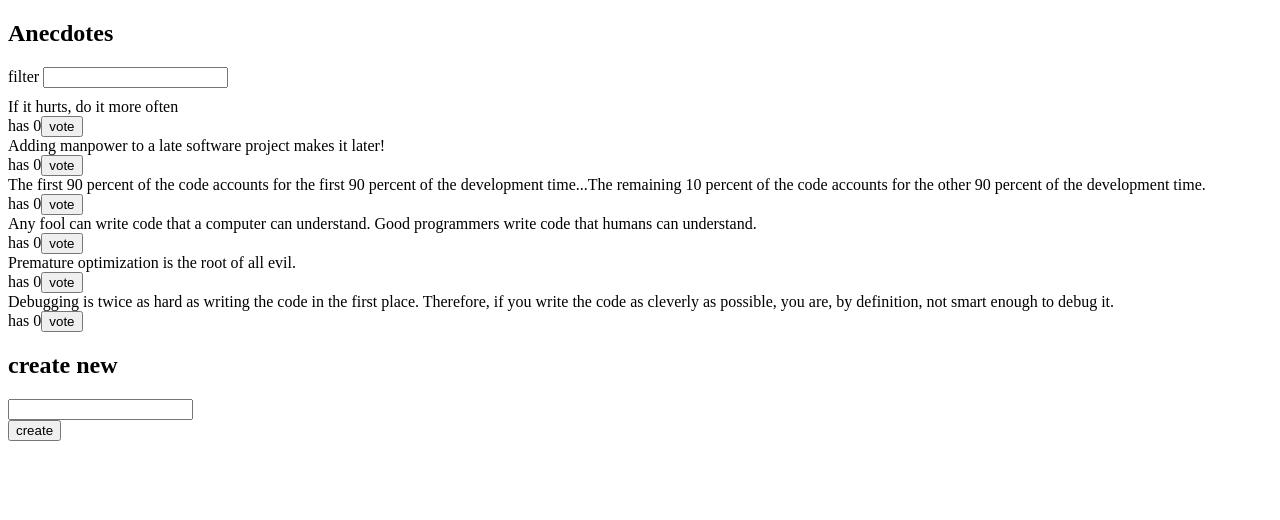
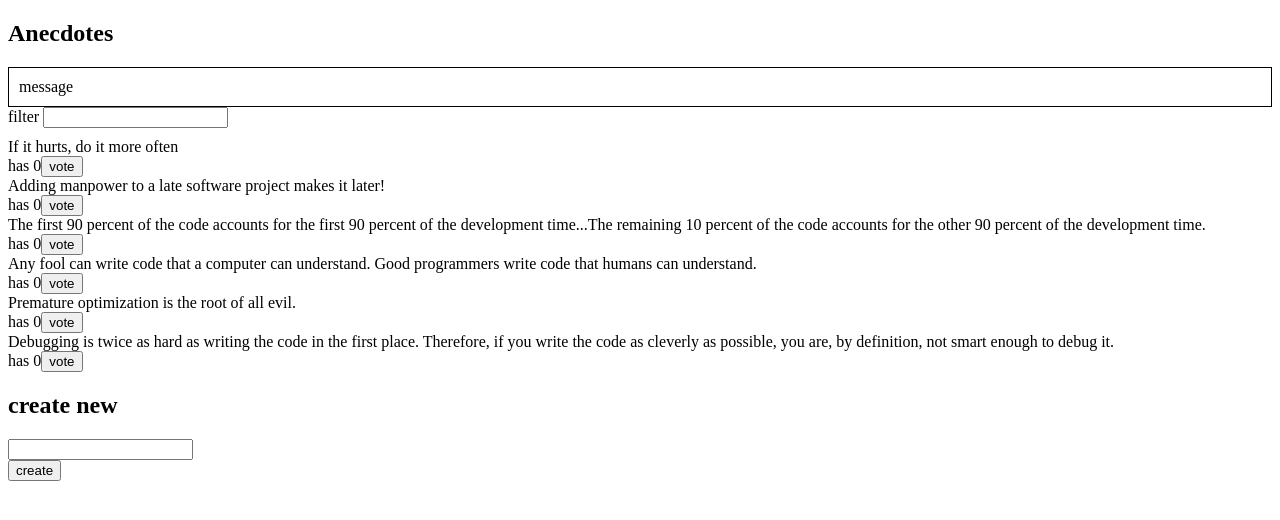
Before and after one commit to jqpe/fullstackopen, a React (Vite) app: page / in a window 1280 px wide. Shown: the top 520 px of the page. Built offline with nearby package versions, Linux system fonts and the light colour scheme.

Commit message:
6.12 notification reducer

```diff
--- a/src/App.jsx
+++ b/src/App.jsx
@@ -1,11 +1,13 @@
 import AnecodteForm from './components/AnecdoteForm'
 import AnecdoteList from './components/AnecdoteList'
 import Filter from './components/Filter'
+import Notification from './components/Notification'
 
 const App = () => {
   return (
     <div>
       <h2>Anecdotes</h2>
+      <Notification />
       <Filter />
       <AnecdoteList />
       <AnecodteForm />
--- a/src/components/Notification.jsx
+++ b/src/components/Notification.jsx
@@ -1,8 +1,12 @@
+import { useSelector } from 'react-redux'
+
 export default function Notification() {
+  const notification = useSelector(state => state.notification)
   const style = {
     border: 'solid',
     padding: 10,
     borderWidth: 1
   }
-  return <div style={style}>render here notification...</div>
+
+  return <div style={style}>{notification}</div>
 }
--- /dev/null
+++ b/src/reducers/notificationReducer.js
@@ -0,0 +1,14 @@
+import { createSlice } from '@reduxjs/toolkit'
+
+const notificationSlice = createSlice({
+  name: 'notification',
+  initialState: 'message',
+  reducers: {
+    showNotification(state, action) {
+      state = action.payload
+    }
+  }
+})
+
+export const { showNotification: show } = notificationSlice.actions
+export default notificationSlice.reducer
--- a/src/store.js
+++ b/src/store.js
@@ -1,11 +1,14 @@
 import { configureStore } from '@reduxjs/toolkit'
+
 import anecdoteReducer from './reducers/anecdoteReducer'
 import filterReducer from './reducers/filterReducer'
+import notificationReducer from './reducers/notificationReducer'
 
 const store = configureStore({
   reducer: {
     anecdotes: anecdoteReducer,
-    filter: filterReducer
+    filter: filterReducer,
+    notification: notificationReducer
   }
 })
 
```
